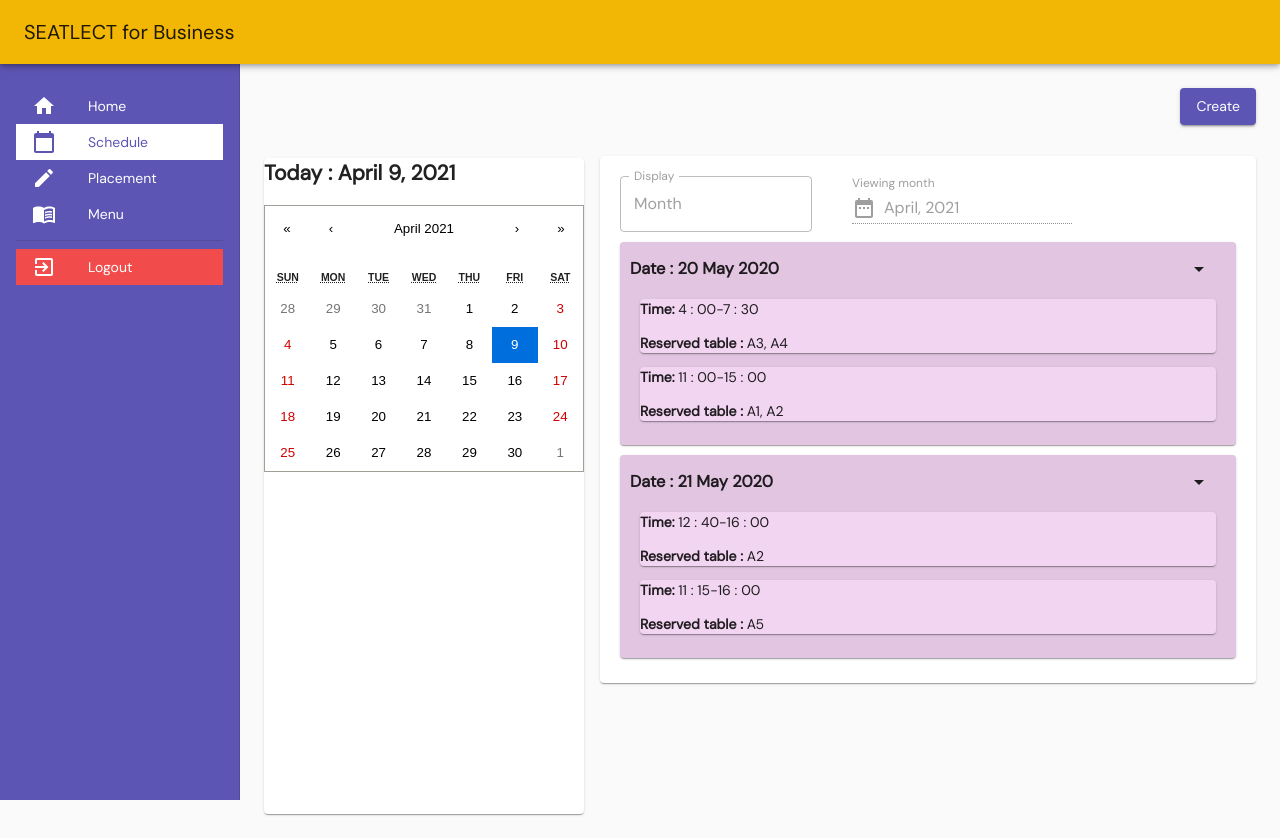
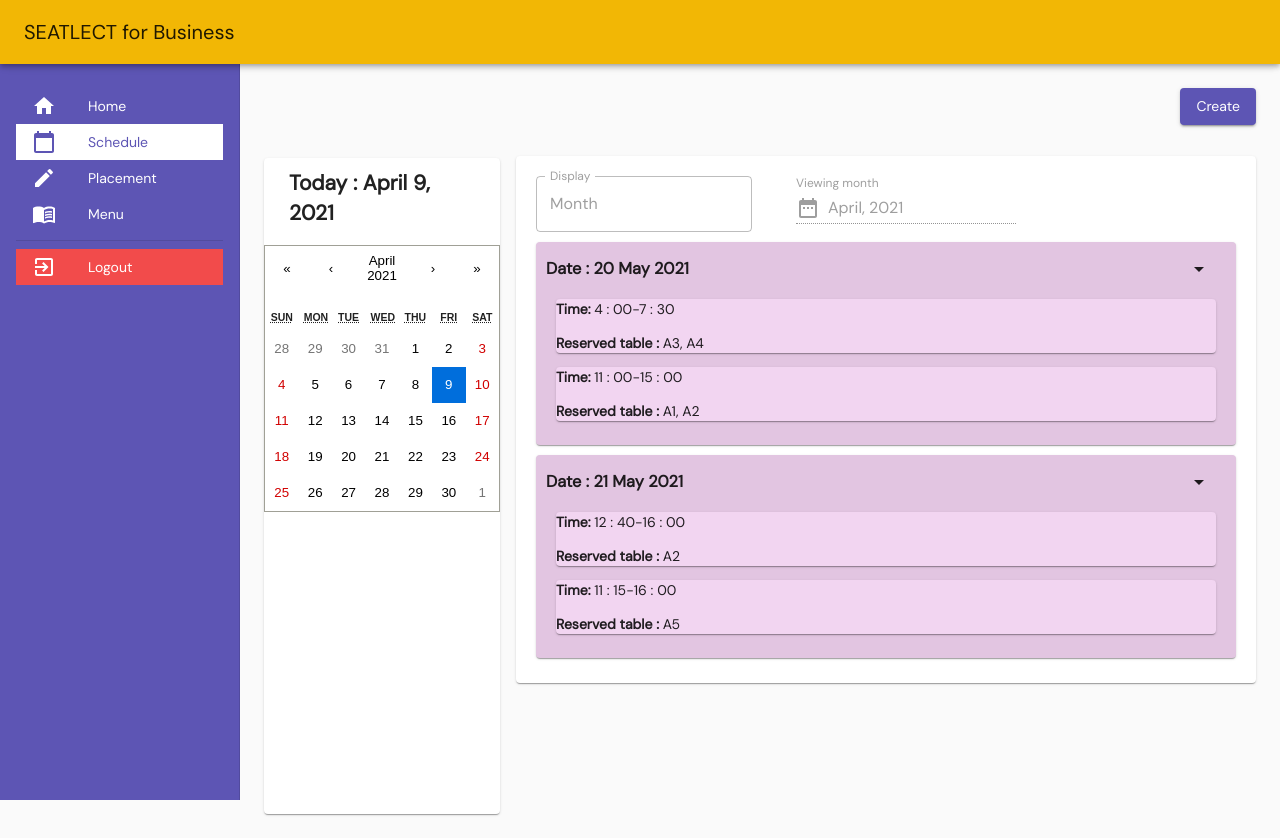
Before and after one commit to tphume/seatlect-web, a Next.js app: page /schedule/1 in a window 1280 px wide. Built offline with nearby package versions, Linux system fonts and the light colour scheme.

Commit message:
calendar fix layout

```diff
--- a/pages/schedule/MonthCard.js
+++ b/pages/schedule/MonthCard.js
@@ -28,133 +28,11 @@ const useStyles = makeStyles((theme) => ({
 
 // GET data
 // initialDatas = data.reservations
-const initialDatas = [
-  {
-    "name": "Mr.Bright",
-    "start": "2020-05-20T11:00:00+0700",
-    "end":   "2020-05-20T14:30:00+0700",
-    "placement": {
-      "width": 0,
-      "height": 0,
-      "seats": [
-        {
-          "name": "A3",
-          "floor": 0,
-          "type": "string",
-          "space": 0,
-          "user": "string",
-          "status": "string",
-          "x": 0,
-          "y": 0,
-          "width": 0,
-          "height": 0,
-          "rotation": 0
-        },{
-          "name": "A4",
-          "floor": 0,
-          "type": "string",
-          "space": 0,
-          "user": "string",
-          "status": "string",
-          "x": 0,
-          "y": 0,
-          "width": 0,
-          "height": 0,
-          "rotation": 0
-        }
-      ]
-    }
-  },
-  {
-    "name": "Mr.Gribio",
-    "start": "2020-05-20T18:00:00+0700",
-    "end":   "2020-05-20T22:00:00+0700",
-    "placement": {
-      "width": 0,
-      "height": 0,
-      "seats": [
-        {
-          "name": "A1",
-          "floor": 0,
-          "type": "string",
-          "space": 0,
-          "user": "string",
-          "status": "string",
-          "x": 0,
-          "y": 0,
-          "width": 0,
-          "height": 0,
-          "rotation": 0
-        },{
-          "name": "A2",
-          "floor": 0,
-          "type": "string",
-          "space": 0,
-          "user": "string",
-          "status": "string",
-          "x": 0,
-          "y": 0,
-          "width": 0,
-          "height": 0,
-          "rotation": 0
-        }
-      ]
-    }
-  },
-  {
-    "name": "Mr.Pawaris",
-    "start": "2020-05-21T19:40:00+0700",
-    "end":   "2020-05-21T23:00:00+0700",
-    "placement": {
-      "width": 0,
-      "height": 0,
-      "seats": [
-        {
-          "name": "A2",
-          "floor": 0,
-          "type": "string",
-          "space": 0,
-          "user": "string",
-          "status": "string",
-          "x": 0,
-          "y": 0,
-          "width": 0,
-          "height": 0,
-          "rotation": 0
-        }
-      ]
-    }
-  },
-  {
-    "name": "Mr.Phume",
-    "start": "2020-05-21T18:15:00+0700",
-    "end":   "2020-05-21T23:00:00+0700",
-    "placement": {
-      "width": 0,
-      "height": 0,
-      "seats": [
-        {
-          "name": "A5",
-          "floor": 0,
-          "type": "string",
-          "space": 0,
-          "user": "string",
-          "status": "string",
-          "x": 0,
-          "y": 0,
-          "width": 0,
-          "height": 0,
-          "rotation": 0
-        }
-      ]
-    }
-  }
-];
 
-export default function MonthCard() {
+
+export default function MonthCard({reservations}) {
 	const classes = useStyles();
 	const [id, setId] = useState('');
-	const [reservations, setReservation] = useState(initialDatas);
 	const today = new Date();
 	const [view_month,setView_Month] = useState(today.getMonth());
 	const [view_year,setView_Year] = useState(today.getFullYear());
@@ -164,43 +42,27 @@ export default function MonthCard() {
   for(var i=0;i<reservations.length;i++){
     try{
       var date = new Date(reservations[i].start)
-      console.log(date.getDate())
+      // console.log(date.getDate())
       var num = date.getDate()
       var oldReservation = dict[num]
       if(oldReservation == undefined){
         throw(undefined)
       }
       oldReservation.push(reservations[i])
-      console.log(oldReservation)
-      // console.log(newReservation)
+      // console.log(oldReservation)
       dict[num] = oldReservation
     }catch(e){
-      console.log(e)
+      // console.log(e)
       dict[num] = [reservations[i]]
     }
   }
-  console.log(dict[20])
-  console.log(dict[21])
-  console.log(dict)
+  // console.log(dict[20])
+  // console.log(dict[21])
+  // console.log(dict)
 	useEffect(() => setId(localStorage.getItem('_id')), []);
 
 	return (
 		<div className={classes.paper}>
-      {/* {reservations.map((reservation,i)=>{
-        return(
-          <DayCard
-            key={i}
-            name={reservation.name}
-            start={reservation.start}
-            end={reservation.end}
-            seats={reservation.placement.seats}
-            onSelect={()=>{
-              setSidebarInfo()
-              setSidebarInfo(reservation)
-            }}
-          />
-        )
-      })} */}
       {Object.keys(dict).map((key, i)=>{
         return(
           <DayCard2
--- a/pages/schedule/[id].js
+++ b/pages/schedule/[id].js
@@ -55,6 +55,13 @@ const useStyles = makeStyles((theme) => ({
   modal:{
     width: `500px`
   },
+  flex:{
+    display:`flex`,
+    justifyContent:`center`,
+  },
+  todayHaeader:{
+    padding: `10px 25px 0px 25px`
+  },
 }));
 
 const defaultData = [
@@ -65,6 +72,129 @@ const defaultData = [
 
 	}
 ];
+
+const initialDatas = [
+	{
+	  "name": "Mr.Bright",
+	  "start": "2021-05-20T11:00:00+0700",
+	  "end":   "2021-05-20T14:30:00+0700",
+	  "placement": {
+		"width": 0,
+		"height": 0,
+		"seats": [
+		  {
+			"name": "A3",
+			"floor": 0,
+			"type": "string",
+			"space": 0,
+			"user": "string",
+			"status": "string",
+			"x": 0,
+			"y": 0,
+			"width": 0,
+			"height": 0,
+			"rotation": 0
+		  },{
+			"name": "A4",
+			"floor": 0,
+			"type": "string",
+			"space": 0,
+			"user": "string",
+			"status": "string",
+			"x": 0,
+			"y": 0,
+			"width": 0,
+			"height": 0,
+			"rotation": 0
+		  }
+		]
+	  }
+	},
+	{
+	  "name": "Mr.Gribio",
+	  "start": "2021-05-20T18:00:00+0700",
+	  "end":   "2021-05-20T22:00:00+0700",
+	  "placement": {
+		"width": 0,
+		"height": 0,
+		"seats": [
+		  {
+			"name": "A1",
+			"floor": 0,
+			"type": "string",
+			"space": 0,
+			"user": "string",
+			"status": "string",
+			"x": 0,
+			"y": 0,
+			"width": 0,
+			"height": 0,
+			"rotation": 0
+		  },{
+			"name": "A2",
+			"floor": 0,
+			"type": "string",
+			"space": 0,
+			"user": "string",
+			"status": "string",
+			"x": 0,
+			"y": 0,
+			"width": 0,
+			"height": 0,
+			"rotation": 0
+		  }
+		]
+	  }
+	},
+	{
+	  "name": "Mr.Pawaris",
+	  "start": "2021-05-21T19:40:00+0700",
+	  "end":   "2021-05-21T23:00:00+0700",
+	  "placement": {
+		"width": 0,
+		"height": 0,
+		"seats": [
+		  {
+			"name": "A2",
+			"floor": 0,
+			"type": "string",
+			"space": 0,
+			"user": "string",
+			"status": "string",
+			"x": 0,
+			"y": 0,
+			"width": 0,
+			"height": 0,
+			"rotation": 0
+		  }
+		]
+	  }
+	},
+	{
+	  "name": "Mr.Phume",
+	  "start": "2021-05-21T18:15:00+0700",
+	  "end":   "2021-05-21T23:00:00+0700",
+	  "placement": {
+		"width": 0,
+		"height": 0,
+		"seats": [
+		  {
+			"name": "A5",
+			"floor": 0,
+			"type": "string",
+			"space": 0,
+			"user": "string",
+			"status": "string",
+			"x": 0,
+			"y": 0,
+			"width": 0,
+			"height": 0,
+			"rotation": 0
+		  }
+		]
+	  }
+	}
+  ];
 
 export default function Schedule() {
 	const classes = useStyles();
@@ -77,6 +207,7 @@ export default function Schedule() {
 	const [view_month,setView_Month] = useState(today.getMonth());
 	const [view_year,setView_Year] = useState(today.getFullYear());
 	const [viewOption, setViewOption] = React.useState(true)
+	const [reservations, setReservation] = useState(initialDatas);
 	const [name,setName] = React.useState("Mr.Anonymous")
 	const [startTime,setStartTime] = React.useState("19:00")
 	const [endTime,setEndTime] = React.useState("23:00")
@@ -153,11 +284,11 @@ export default function Schedule() {
 					/>
 				</Modal>
 				{/* --- Calendar section --- */}
-        <Grid item xs={4}>
+        <Grid item xs={3}>
 					<Paper className={classes.paper}>
-						<div>
-							<h2>Today : {/*day[today.getDay()]*/} {month[today.getMonth()]}  {today.getDate()}, {today.getFullYear()}</h2>
-							<Calendar
+						<h2 className={classes.todayHaeader}>Today : {/*day[today.getDay()]*/} {month[today.getMonth()]}  {today.getDate()}, {today.getFullYear()}</h2>
+						<div className={classes.flex}>
+              <Calendar
 								calendarType="US"
 								onClickDay={()=>{
 									console.log(value.getFullYear())
@@ -165,17 +296,18 @@ export default function Schedule() {
 									console.log(value)
 								}}
 								onActiveStartDateChange={({ activeStartDate, value, view }) => {
-									console.log(activeStartDate)
-									console.log(activeStartDate.getMonth())
-									console.log(activeStartDate.getFullYear())
+									// console.log(activeStartDate)
+									// console.log(activeStartDate.getMonth())
+									// console.log(activeStartDate.getFullYear())
 									setView_Month(activeStartDate.getMonth())
 									setView_Year(activeStartDate.getFullYear())
-									console.log(view_month)
-									console.log(view_year)
-									// console.log(value)
-								}}
+									// console.log(view_month)
+									// console.log(view_year)
+                  // new data go rewrite reservation
+                  console.log("fetch new data")
+                }}
 								onClick={(e)=>{
-									console.log("testestett")
+									console.log("....")
 								}}
 								onChange={onChange}
 								value={value}
@@ -186,17 +318,11 @@ export default function Schedule() {
         </Grid>
 
 				{/* --- Month/Day section --- */}
-				<Grid item xs={8}>
+				<Grid item xs={9}>
 					<Paper className={classes.paper2}>
 						{/* --- Start of Header Section --- */}
 						<Grid container spacing={5} className={classes.row}>
 							<Grid item xs={4}>
-								{/* <Autocomplete
-									id="choose_display"
-									options={[{title: `Month`}]}
-									getOptionLabel={(option) => option.title}
-									renderInput={(params) => <TextField {...params} label="Display options" variant="outlined" />}
-								/> */}
 								<TextField
 									disabled
 									id="outlined-disabled"
@@ -224,28 +350,10 @@ export default function Schedule() {
 						</Grid>
 						{/* --- End of Header Section --- */}
 
-						{ viewOption ? <MonthCard /> : <DayCard /> }
-						{/* <p>schedule section</p>
-						<h3>Viewing month</h3>
-						<p>Current viewing month : {month[view_month]}</p>
-						<p>Current viewing year  : {view_year}</p> */}
+						{ viewOption ? <MonthCard reservations={reservations} /> : <DayCard /> }
+
 					</Paper>
         </Grid>
-
-				{/* --- Info section --- */}
-				{/* <Grid item xs={3}>
-					<Paper className={classes.paper}>
-						<p>info section</p>
-						<h3>Seleted reservation info</h3>
-						<p>Date  : {value.getDate()}</p>
-						<p>Month : {month[value.getMonth()]} ==  {value.getMonth()+1}</p>
-						<p>Year  : {value.getFullYear()}</p>
-						<p>name  : {name}</p>
-						<p>start : {startTime}</p>
-						<p>end   : {endTime}</p>
-						<Button variant="contained" onClick={handleTime}>console.log(break down time)</Button>
-					</Paper>
-        </Grid> */}
       </Grid>
 		</Layout>
 	);
```
Also changed, not shown: pages/schedule/DayCard2.js (+2 -11 lines), pages/schedule/Time.js (+3 -5 lines).
